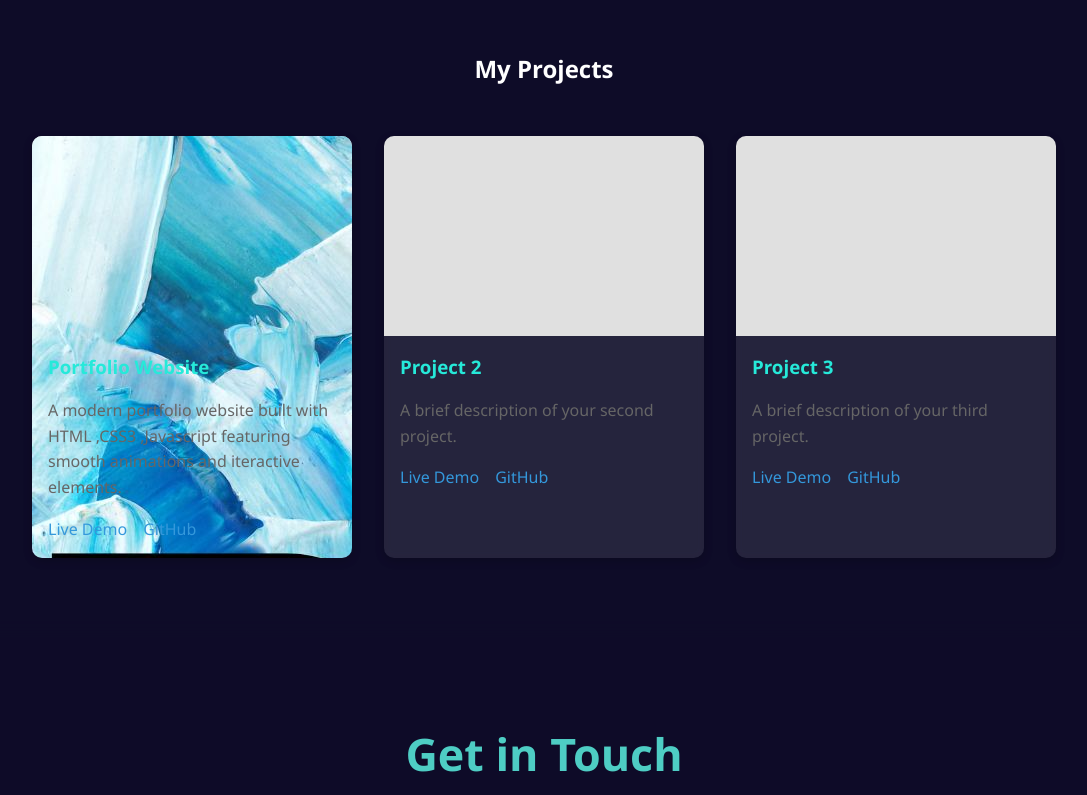
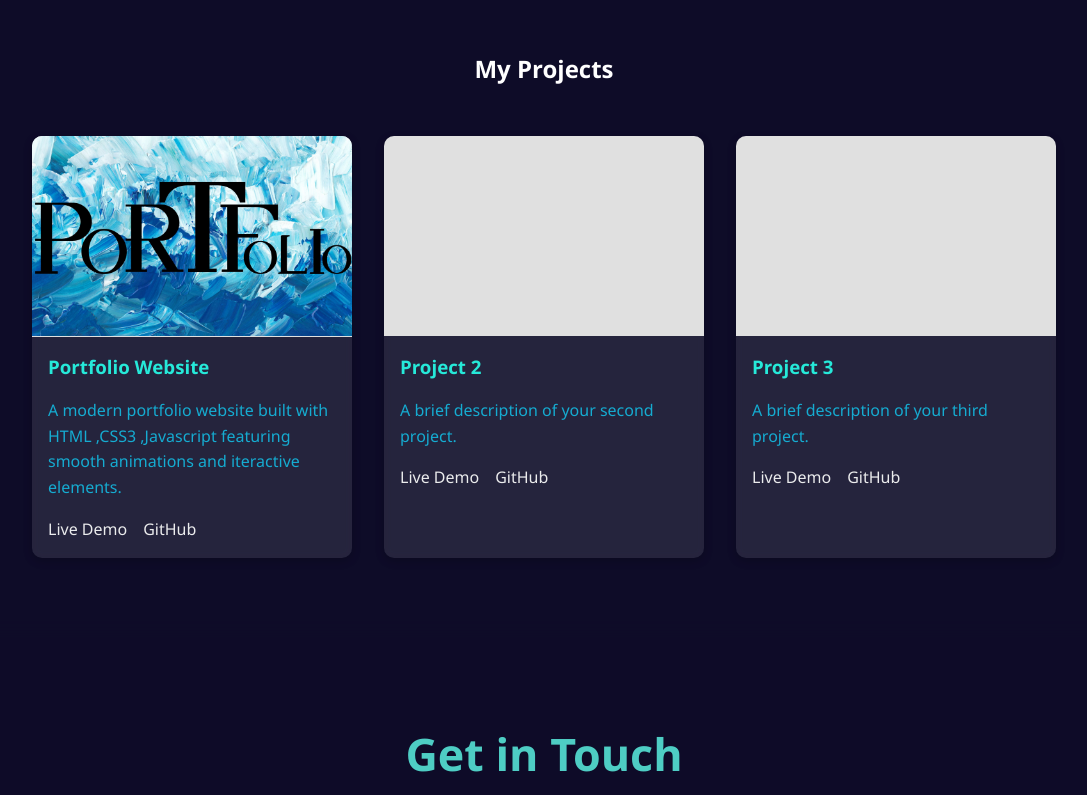
Before and after one commit to ShubhamSinghRawat10/portfolio, a plain HTML site: page index.html in a window 1280 px wide. Shown: the part 2680-3475 px from the top of the page, without its empty margins (96-1183 px from the left). Drawn offline with Linux system fonts and the light colour scheme.

Commit message:
Update styles.css

```diff
--- a/styles.css
+++ b/styles.css
@@ -1,4 +1,4 @@
-/* Reset and base styles */
+
 * {
     margin: 0;
     padding: 0;
@@ -46,7 +46,6 @@ body {
     background: var(--bg-main);
 }
 
-/* Overlay for readability */
 body::before {
     content: '';
     position: fixed;
@@ -59,7 +58,6 @@ body::before {
     pointer-events: none;
 }
 
-/* Navbar styles */
 .navbar {
     position: fixed;
     top: 0;
@@ -113,7 +111,6 @@ body::before {
     background: rgba(78, 205, 196, 0.08);
 }
 
-/* Special style for CV button in navbar */
 .nav-links .cv-btn {
     background: linear-gradient(45deg, var(--accent), var(--accent2));
     color: #fff;
@@ -143,7 +140,6 @@ body::before {
     transition: all 0.3s ease;
 }
 
-/* Hero section */
 .hero {
     height: 100vh;
     display: flex;
@@ -218,7 +214,6 @@ body::before {
     text-shadow: 0 0 16px #4ecdc4, 0 0 32px #b3bfff;
 }
 
-/* About section */
 .about {
     padding: 5rem 10%;
     background: var(--bg-section);
@@ -255,7 +250,6 @@ body::before {
     font-size: 0.9rem;
 }
 
-/* Projects section */
 .projects {
     padding: 5rem 10%;
     background: rgba(15, 12, 41, 0.5);
@@ -288,6 +282,15 @@ body::before {
     box-shadow: 0 5px 20px rgba(78, 205, 196, 0.3);
 }
 
+.project-card:first-child .project-image img {
+    width: 100%;
+    height: 201px;
+    object-fit: cover;
+    object-position: top;
+    display: block;
+    border-bottom: 1px solid #e0e0e0;
+}
+
 .project-image {
     height: 200px;
     background-color: #e0e0e0;
@@ -300,7 +303,7 @@ body::before {
 
 .project-card p {
     padding: 0 1rem;
-    color: #666;
+    color: #16acd1;
 }
 
 .project-links {
@@ -311,11 +314,10 @@ body::before {
 
 .project-links a {
     text-decoration: none;
-    color: #3498db;
+    color: #ebeced;
     font-weight: 500;
 }
 
-/* Contact section */
 .contact {
     padding: 5rem 10%;
     background: var(--bg-section);
@@ -492,7 +494,6 @@ body::before {
     }
 }
 
-/* Footer */
 footer {
     text-align: center;
     padding: 2rem;
@@ -501,7 +502,6 @@ footer {
     backdrop-filter: blur(10px);
 }
 
-/* Responsive design */
 @media screen and (max-width: 900px) {
     .navbar {
         padding: 1rem 2%;
@@ -552,7 +552,6 @@ footer {
     }
 }
 
-/* CV Button */
 .cv-btn {
     display: inline-block;
     margin-top: 2rem;
@@ -573,7 +572,6 @@ footer {
     transform: translateY(-2px) scale(1.04);
 }
 
-/* Education Section */
 .education {
     padding: 5rem 10%;
     background: var(--bg-section);
@@ -603,7 +601,6 @@ footer {
     color: var(--text-secondary);
 }
 
-/* Certificates Section */
 .certificates {
     padding: 5rem 10%;
     background: rgba(15, 12, 41, 0.5);
@@ -685,7 +682,6 @@ footer {
     }
 }
 
-/* Theme Toggle Button */
 #theme-toggle {
     background: none;
     border: none;
@@ -701,7 +697,6 @@ footer {
     color: var(--accent2);
 }
 
-/* Light Mode Styles */
 body.light-mode {
     --bg-main: #f5f7fa;
     --bg-section: rgba(255,255,255,0.7);
```
